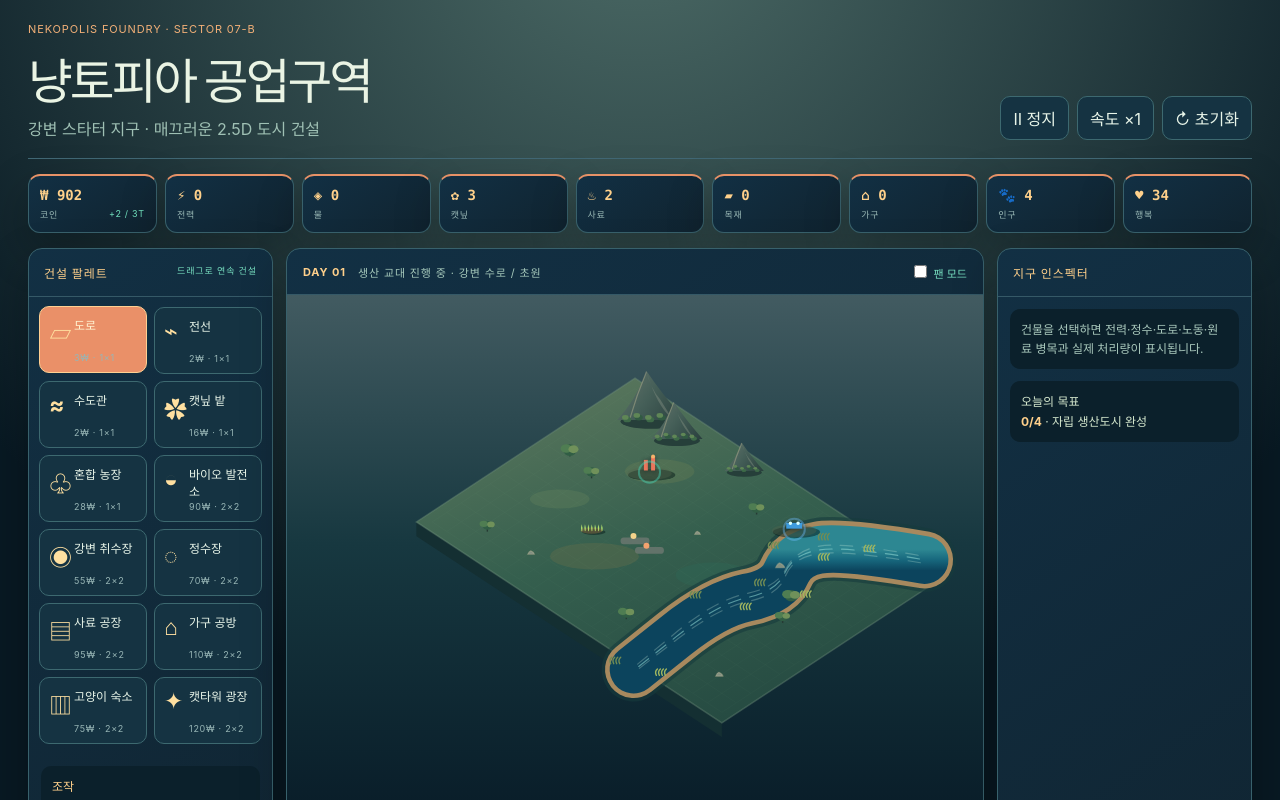
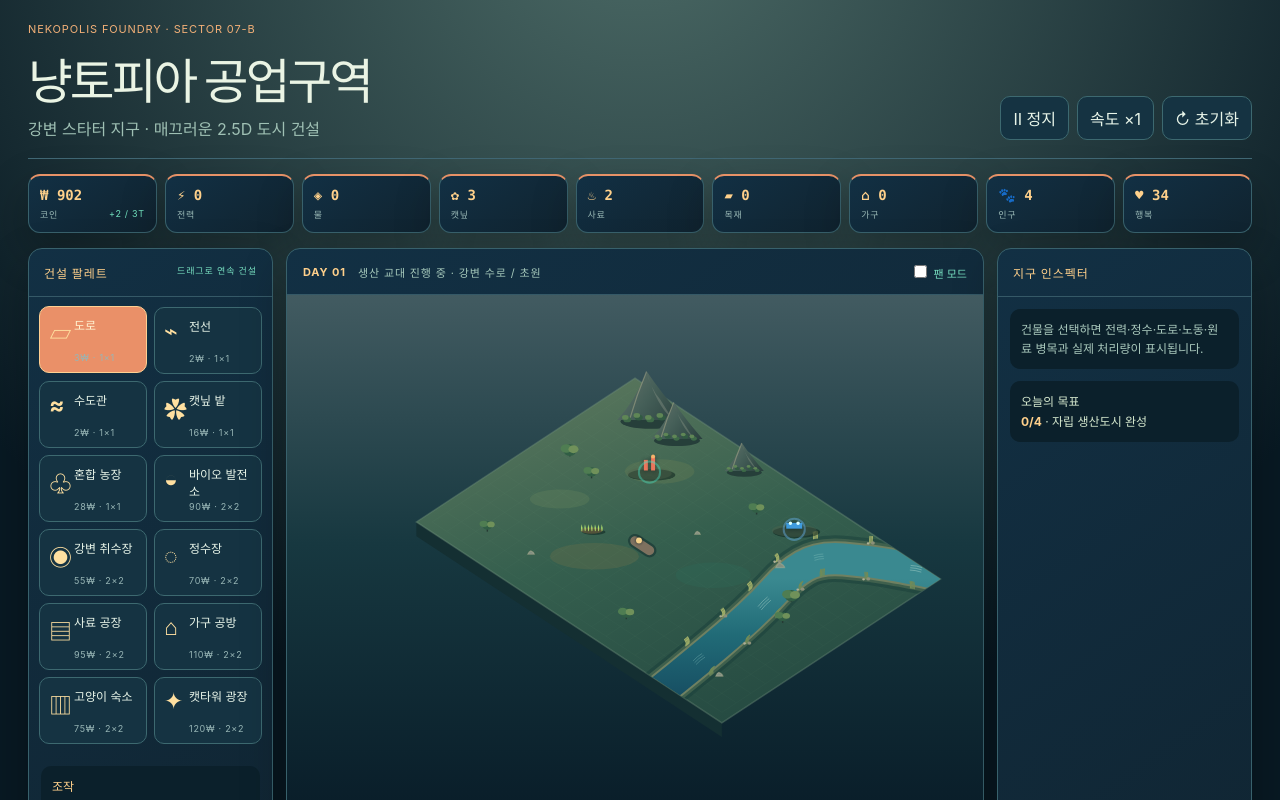
Before and after one commit to altakori/nekopolis, a React (Vite) app: page / in a window 1280 px wide. Shown: the top 800 px of the page. Built offline with nearby package versions, Linux system fonts and the light colour scheme.

Commit message:
🎨 fix(terrain): reconnect roads and naturalize river

```diff
--- a/src/main.tsx
+++ b/src/main.tsx
@@ -19,8 +19,12 @@ function App(){
   ctx.fillStyle='#071722';ctx.fillRect(0,0,w,h);const sky=ctx.createLinearGradient(0,0,0,h*.72);sky.addColorStop(0,'#425b61');sky.addColorStop(.48,'#173840');sky.addColorStop(1,'#091d29');ctx.fillStyle=sky;ctx.fillRect(0,0,w,h);
   drawContinuousTerrain(ctx,g,(x,y)=>screen(x,y,g),s.tick,hover!==null);
   const power=utilityConnected(s.grid,'wire',['plant']),water=utilityConnected(s.grid,'pipe',['intake']);
-  // connected road strips blend into the slab instead of floating foundations.
-  const roads=s.grid.map((c,i)=>c?.kind==='road'?i:null).filter((v):v is number=>v!==null);ctx.save();ctx.globalAlpha=.82;for(const i of roads){const x=i%W,y=Math.floor(i/W),[px,py]=screen(x,y,g);path([px-g.tw*.4,py,px-g.tw*.12,py-g.th*.02,px+g.tw*.16,py,px+g.tw*.4,py],Math.max(4,g.tw*.24),'#6d7770');path([px-g.tw*.33,py-g.th*.01,px,py-g.th*.01,px+g.tw*.33,py-g.th*.01],Math.max(1,g.tw*.035),'#e0c68b')}ctx.restore();
+  // Roads follow actual grid neighbours: every strip runs centre-to-centre, so
+  // straight runs, corners and junctions remain physically continuous.
+  const roads=s.grid.map((c,i)=>c?.kind==='road'?i:null).filter((v):v is number=>v!==null),roadSet=new Set(roads),roadLinks:[number,number][]=[];
+  for(const i of roads){const x=i%W,y=Math.floor(i/W);if(x+1<W&&roadSet.has(i+1))roadLinks.push([i,i+1]);if(y+1<H&&roadSet.has(i+W))roadLinks.push([i,i+W])}
+  const roadSegment=(a:number,b:number)=>{const ax=a%W,ay=Math.floor(a/W),bx=b%W,by=Math.floor(b/W),p=screen(ax,ay,g),q=screen(bx,by,g);ctx.lineCap='round';ctx.strokeStyle='#183432aa';ctx.lineWidth=Math.max(14,g.tw*.5);ctx.beginPath();ctx.moveTo(...p);ctx.lineTo(...q);ctx.stroke();ctx.strokeStyle='#827461';ctx.lineWidth=Math.max(9,g.tw*.34);ctx.stroke()};
+  ctx.save();ctx.globalAlpha=.96;for(const[a,b]of roadLinks)roadSegment(a,b);for(const i of roads){const degree=roadLinks.filter(([a,b])=>a===i||b===i).length;if(degree)continue;const x=i%W,y=Math.floor(i/W),[px,py]=screen(x,y,g);ctx.fillStyle='#827461';ctx.beginPath();ctx.ellipse(px,py,Math.max(7,g.tw*.19),Math.max(4,g.th*.38),0,0,Math.PI*2);ctx.fill();ctx.strokeStyle='#c3b78b70';ctx.lineWidth=1;ctx.stroke()}ctx.restore();
   for(let i=0;i<s.grid.length;i++){
    const cell=s.grid[i];if(!cell||cell.anchor!==i)continue;
    const x=i%W,y=Math.floor(i/W),size=footprint(cell.kind),[px,py]=screen(x,y,g),unit=Math.max(8,g.tw*.16);
@@ -43,7 +47,7 @@ function App(){
    else{ctx.fillRect(-unit,-g.th*.62,unit*2,g.th*.55);ctx.shadowBlur=0;ctx.fillStyle='#fff0ae';ctx.font=`${Math.max(11,g.tw*.18)}px Segoe UI`;ctx.textAlign='center';ctx.fillText(icons[cell.kind],0,-g.th*.3)}
    ctx.restore();if(power.has(i)||water.has(i)){ctx.strokeStyle=power.has(i)?'#45e5c766':'#6ebfff66';ctx.lineWidth=2;ctx.beginPath();ctx.arc(px,py-g.th*.2,g.tw*.38,0,Math.PI*2);ctx.stroke()}if(selected===i)diamond(x,y,'#ffd08b',.95);
   }
-  for(let n=0;n<Math.min(7,roads.length);n++){const i=roads[(Math.floor(s.tick/2)+n*7)%roads.length],x=i%W,y=Math.floor(i/W), [px,py]=screen(x,y,g),phase=(s.tick*.08+n*.9)%1;ctx.fillStyle=n%2?'#f4a26f':'#f4d28b';ctx.beginPath();ctx.arc(px+(phase-.5)*g.tw*.55,py-g.th*.3-Math.sin(phase*Math.PI)*g.th*.18,Math.max(3,g.tw*.065),0,Math.PI*2);ctx.fill()}
+  for(let n=0;n<Math.min(5,roadLinks.length);n++){const[a,b]=roadLinks[(Math.floor(s.tick/8)+n*5)%roadLinks.length],p=screen(a%W,Math.floor(a/W),g),q=screen(b%W,Math.floor(b/W),g),phase=(s.tick*.055+n*.31)%1,px=p[0]+(q[0]-p[0])*phase,py=p[1]+(q[1]-p[1])*phase;ctx.fillStyle=n%2?'#f4a26f':'#f4d28b';ctx.shadowColor='#09191d';ctx.shadowBlur=3;ctx.beginPath();ctx.arc(px,py-g.th*.28,Math.max(3,g.tw*.06),0,Math.PI*2);ctx.fill();ctx.shadowBlur=0}
   if(hover!==null){const x=hover%W,y=Math.floor(hover/W);diamond(x,y,s.grid[hover]?'#ff8866':'#b9ffe3',.95)}
  },[geo,screen,s,hover,selected]);
  useEffect(()=>{const id=setInterval(()=>setS(x=>{let n=x;for(let i=0;i<x.speed;i++)n=step(n);return n}),1000);return()=>clearInterval(id)},[]);useEffect(()=>{localStorage.setItem('nekopolis-save',JSON.stringify(s));draw()},[s,draw]);
--- a/src/terrain.ts
+++ b/src/terrain.ts
@@ -32,21 +32,20 @@ export function drawContinuousTerrain(ctx:CanvasRenderingContext2D,g:TerrainGeom
  for(let x=0;x<=20;x++){const a=screen(x,0),b=screen(x,14);ctx.beginPath();ctx.moveTo(a[0],a[1]);ctx.lineTo(b[0],b[1]);ctx.stroke()}
  for(let y=0;y<=14;y++){const a=screen(0,y),b=screen(20,y);ctx.beginPath();ctx.moveTo(a[0],a[1]);ctx.lineTo(b[0],b[1]);ctx.stroke()}ctx.restore();
 
- // One continuous river: deep bank shadow, earth bank, water body, current and foam.
- const riverWorld:[[number,number],[number,number],[number,number],[number,number],[number,number],[number,number]]=[[19,-1],[15.4,1.1],[14.2,3.2],[15.6,5.7],[14.1,8.5],[14.7,14.8]];
+ // A restrained river follows the eastern lowland. The broad, slow bends keep
+ // it embedded in the terrain instead of reading as a pipe laid over the map.
+ const riverWorld:[[number,number],[number,number],[number,number],[number,number],[number,number],[number,number],[number,number],[number,number],[number,number]]=[[21.4,-1.4],[19.2,-.2],[17.1,1],[15.2,2.5],[15.1,4.5],[15.7,6.8],[16.1,9.2],[16.45,12],[16.8,15.4]];
  const river=riverWorld.map(([x,y])=>screen(x,y));
- ctx.save();ctx.lineCap='round';ctx.lineJoin='round';
- pathThrough(ctx,river);ctx.strokeStyle='#173b3d99';ctx.lineWidth=g.tw*2.3;ctx.stroke();
- pathThrough(ctx,river);ctx.strokeStyle='#a7895e';ctx.lineWidth=g.tw*2.05;ctx.stroke();
- const water=ctx.createLinearGradient(river[0][0],river[0][1]-g.th,river[0][0],river[0][1]+g.th);water.addColorStop(0,'#2d8792');water.addColorStop(.5,'#17677d');water.addColorStop(1,'#0c445d');
- pathThrough(ctx,river);ctx.strokeStyle=water;ctx.lineWidth=g.tw*1.72;ctx.stroke();
- for(let lane=-1;lane<=1;lane++){
-  const shifted=river.map(([x,y],i)=>[x+Math.sin(tick*.045+i*1.7+lane)*g.tw*.08,y+lane*g.th*.36]as const);
-  pathThrough(ctx,shifted);ctx.strokeStyle=lane===0?'#99e2da88':'#d4f4df42';ctx.lineWidth=Math.max(1.2,g.tw*.025);ctx.setLineDash([g.tw*.45,g.tw*.34]);ctx.lineDashOffset=-tick*(1.1+lane*.12);ctx.stroke();
- }
- ctx.setLineDash([]);
- // Bank reeds and stone clusters use curved forms rather than square sprites.
- for(let i=0;i<river.length-1;i++)for(const side of[-1,1]){const[x,y]=river[i+1];const ox=side*g.tw*(.82+(i%2)*.08),oy=side*g.th*.55;ctx.strokeStyle=side>0?'#9fb55f':'#718c54';ctx.lineWidth=1.4;for(let r=0;r<4;r++){ctx.beginPath();ctx.moveTo(x+ox+r*3,y+oy);ctx.quadraticCurveTo(x+ox+r*3-2,y+oy-g.th*.35,x+ox+r*3+1,y+oy-g.th*.6);ctx.stroke()}}
+ ctx.save();ctx.beginPath();ctx.moveTo(top[0],top[1]);ctx.lineTo(right[0],right[1]);ctx.lineTo(bottom[0],bottom[1]);ctx.lineTo(left[0],left[1]);ctx.closePath();ctx.clip();ctx.lineCap='round';ctx.lineJoin='round';
+ pathThrough(ctx,river);ctx.strokeStyle='#173d3a7a';ctx.lineWidth=g.tw*1.68;ctx.stroke();
+ pathThrough(ctx,river);ctx.strokeStyle='#3f604d';ctx.lineWidth=g.tw*1.45;ctx.stroke();
+ pathThrough(ctx,river);ctx.strokeStyle='#6f8061';ctx.lineWidth=g.tw*1.26;ctx.stroke();
+ const water=ctx.createLinearGradient(0,river[0][1],0,river[river.length-1][1]);water.addColorStop(0,'#3a8990');water.addColorStop(.48,'#216b77');water.addColorStop(1,'#174f63');
+ pathThrough(ctx,river);ctx.strokeStyle=water;ctx.lineWidth=g.tw*1.12;ctx.stroke();
+ // Sparse reflections and eddies imply flow without becoming road-like lanes.
+ for(let i=1;i<river.length-1;i+=2){const prev=river[i-1],next=river[i+1],[x,y]=river[i],dx=next[0]-prev[0],dy=next[1]-prev[1],len=Math.hypot(dx,dy)||1,tx=dx/len,ty=dy/len,nx=-ty,ny=tx,w=g.tw*(.16+(i%3)*.035),drift=Math.sin(tick*.025+i)*g.th*.08;ctx.strokeStyle=i%4===1?'#c5e5d860':'#8ec7c052';ctx.lineWidth=Math.max(1,g.tw*.016);for(let ripple=-1;ripple<=1;ripple++){const off=ripple*g.th*.22+drift;ctx.beginPath();ctx.moveTo(x-tx*w+nx*off,y-ty*w+ny*off);ctx.quadraticCurveTo(x+nx*(off+g.th*.08),y+ny*(off+g.th*.08),x+tx*w+nx*off,y+ty*w+ny*off);ctx.stroke()}}
+ // Reeds follow each bend's true screen-space normal, avoiding parallel rows.
+ for(let i=1;i<river.length-1;i++)for(const side of[-1,1]){const prev=river[i-1],next=river[i+1],[x,y]=river[i],dx=next[0]-prev[0],dy=next[1]-prev[1],len=Math.hypot(dx,dy)||1,nx=-dy/len,ny=dx/len,offset=g.tw*(.65+(i%2)*.035),ox=nx*offset*side,oy=ny*offset*side;ctx.strokeStyle=side>0?'#9ead68':'#6f8a58';ctx.lineWidth=1.25;for(let r=0;r<3+(i%2);r++){const spread=(r-1.5)*g.tw*.045,bx=x+ox+dx/len*spread,by=y+oy+dy/len*spread;ctx.beginPath();ctx.moveTo(bx,by);ctx.quadraticCurveTo(bx-nx*side*2,by-g.th*.34,bx+nx*side*2,by-g.th*.62);ctx.stroke()}if(i%2===0){ellipse(ctx,x+ox+g.tw*.09,y+oy,g.tw*.07,g.th*.16,'#8b9079');ellipse(ctx,x+ox-g.tw*.08,y+oy+g.th*.04,g.tw*.05,g.th*.11,'#afb097')}}
  ctx.restore();
 
  // Layered mountain clusters sit on the far edge and span several cells.
```
Also changed, not shown: 1 other file (tests, documents, lock files or other folders).
